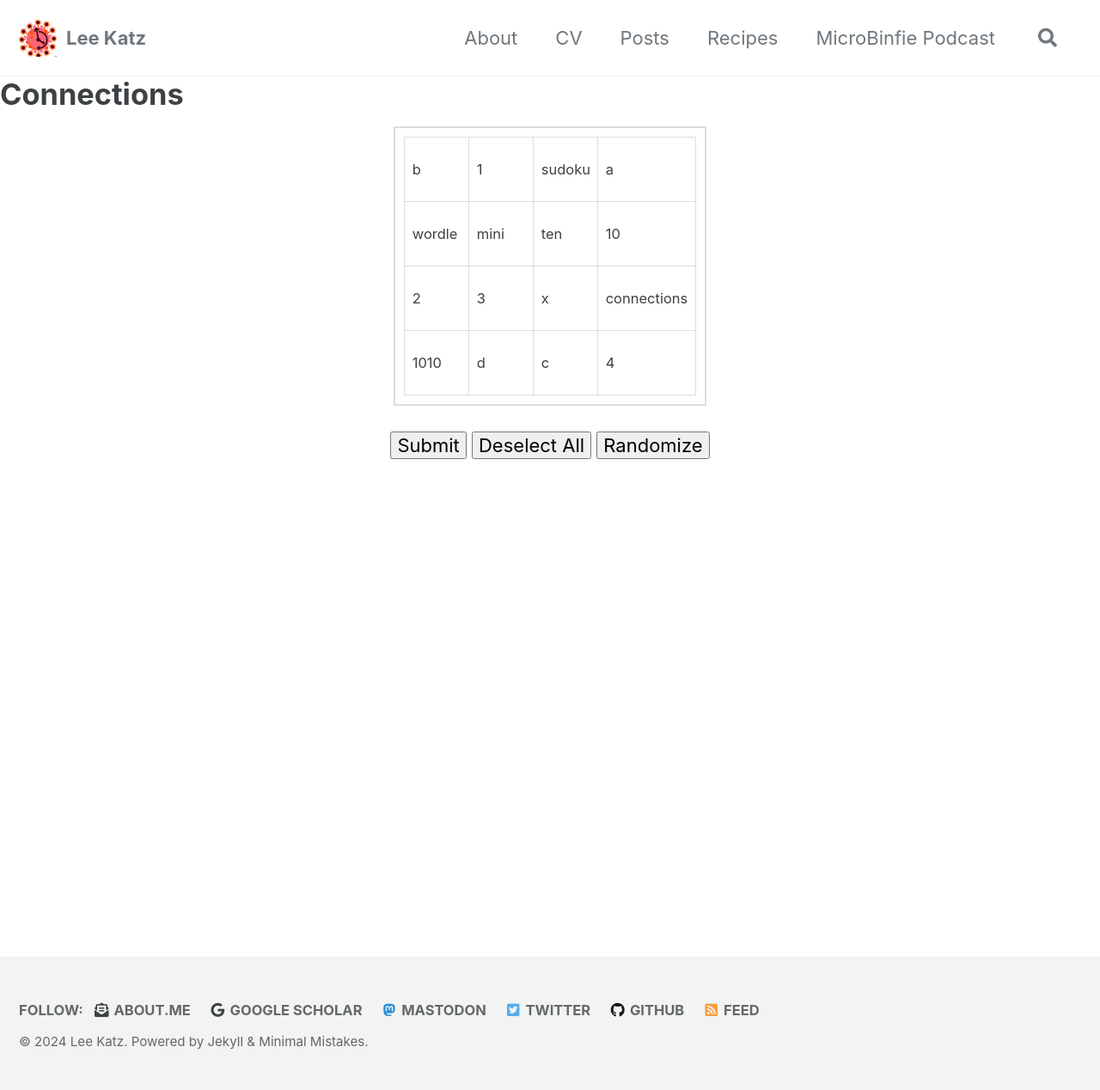
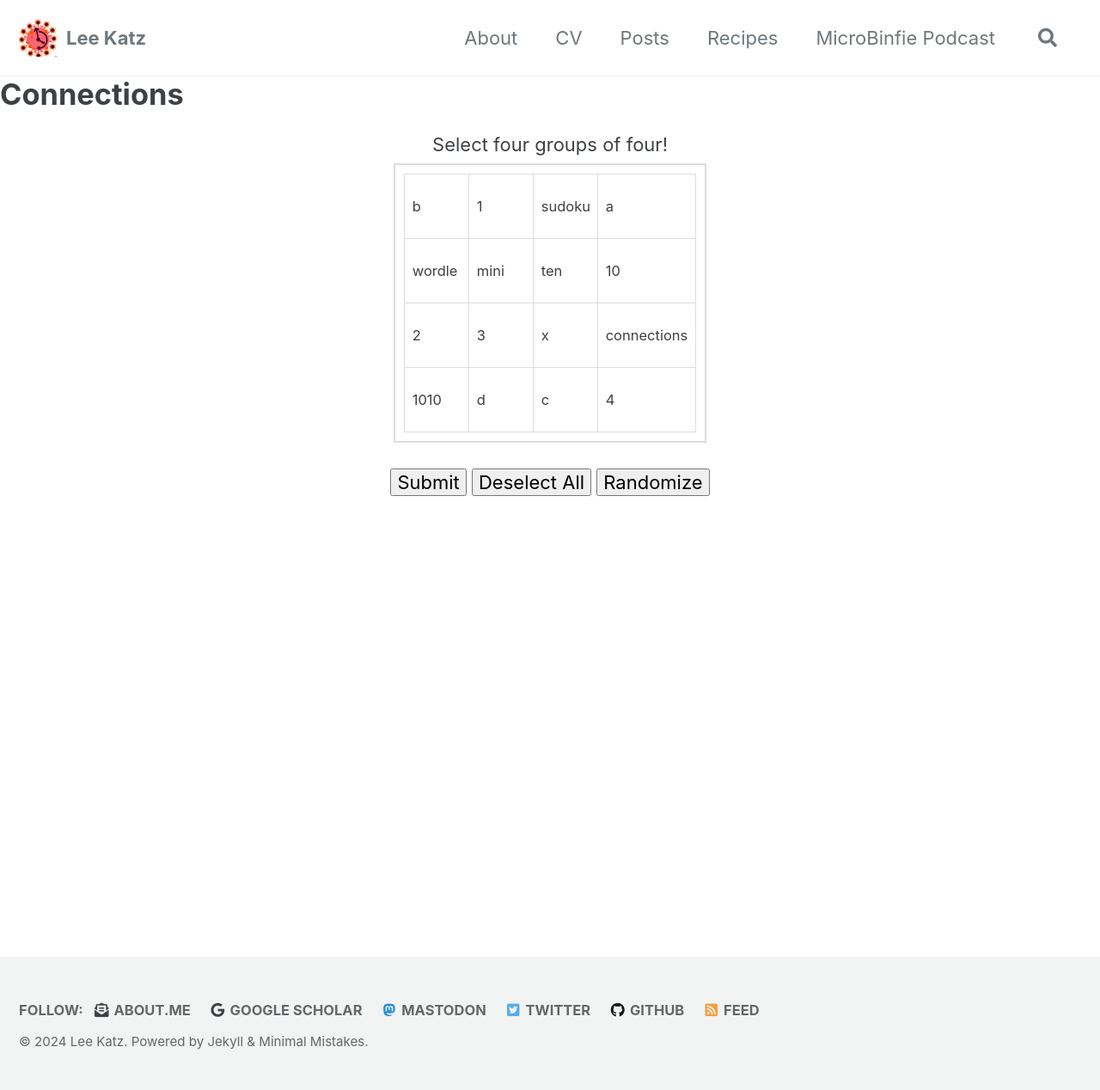
Before and after one commit to lskatz/lskatz.github.io, a Jekyll site: the page built from _pages/games/connections.md, in a window 1280 px wide. Shown: the whole page at 86% size. Built offline with Jekyll 4.4.1, drawn with Linux system fonts in a browser that asks for light colours; nearby versions of some CDN libraries; some of the changed lines change nothing that is shown.

Commit message:
update connections

```diff
--- a/_pages/games/connections.md
+++ b/_pages/games/connections.md
@@ -7,6 +7,9 @@
 # Connections
 
 <style>
+  #message {
+    margin:5px;
+  }
   .container {
     display: flex;
     flex-direction: column;
@@ -183,6 +186,25 @@
 
       if (isSameCategory) {
         updateMessage('Got the ' + categoryName + ' category');
+
+        // Create a new row in table "solution"
+        var solutionTable = document.getElementById('solution');
+        var solutionRow = solutionTable.insertRow();
+
+        // Clone every cell that is selected to the new row and delete all cloned cells from the original table
+        selectedCells.forEach(function (selectedCell) {
+          var clonedCell = selectedCell.cloneNode(true);
+          solutionRow.appendChild(clonedCell);
+          //selectedCell.parentNode.removeChild(selectedCell);
+          selectedCell.textContent = "";
+          clonedCell.classList.remove('colored');
+        });
+
+        // Shift all blank cells such that there are still four columns per row
+        //shiftBlankCells();
+
+        // There should be one blank row which should be deleted
+        deleteBlankRow();
       } else {
         updateMessage('Incorrect');
       }
@@ -191,6 +213,47 @@
       selectedCells.forEach(function (selectedCell) {
         selectedCell.classList.remove('colored');
       });
+    }
+// Helper function to shift all blank cells
+function shiftBlankCells() {
+  var table = document.querySelector('.interactive-table');
+  var rows = table.getElementsByTagName('tr');
+  var nonBlankCells = [];
+
+  // Extract all non-blank cells and remove them from the table
+  for (var i = 0; i < rows.length; i++) {
+    var cells = rows[i].getElementsByTagName('td');
+    for (var j = 0; j < cells.length; j++) {
+      if (cells[j].textContent !== '') {
+        nonBlankCells.push(cells[j].cloneNode(true));
+        cells[j].parentNode.removeChild(cells[j]);
+      }
+    }
+  }
+
+  // Clear the table
+  table.innerHTML = '';
+
+  // Remake the table with all non-blank cells
+  for (var k = 0; k < nonBlankCells.length; k++) {
+    var rowIndex = Math.floor(k / 4);
+    if (!table.rows[rowIndex]) {
+      table.insertRow(rowIndex);
+    }
+
+    var cellIndex = k % 4;
+    table.rows[rowIndex].appendChild(nonBlankCells[k]);
+  }
+}
+
+    // Helper function to delete the first blank row
+    function deleteBlankRow() {
+      var table = document.querySelector('.interactive-table');
+      var firstRow = table.querySelector('tr:empty');
+
+      if (firstRow) {
+        firstRow.parentNode.removeChild(firstRow);
+      }
     }
 
     // Helper function to get the category name from a cell
@@ -280,9 +343,10 @@
   });
 </script>
 
-<div id="message"></div>
+
 
 <div class="container">
+  <div id="message">Select four groups of four!</div>
   <div class="interactive-container">
     <table class="interactive-table"></table>
   </div>
@@ -291,4 +355,7 @@
     <button id="deselectAllButton">Deselect All</button>
     <button id="randomizeButton">Randomize</button>
   </div>
+  <div style="margin-top:1em">
+    <table id="solution">
+  </table>
 </div>
```
